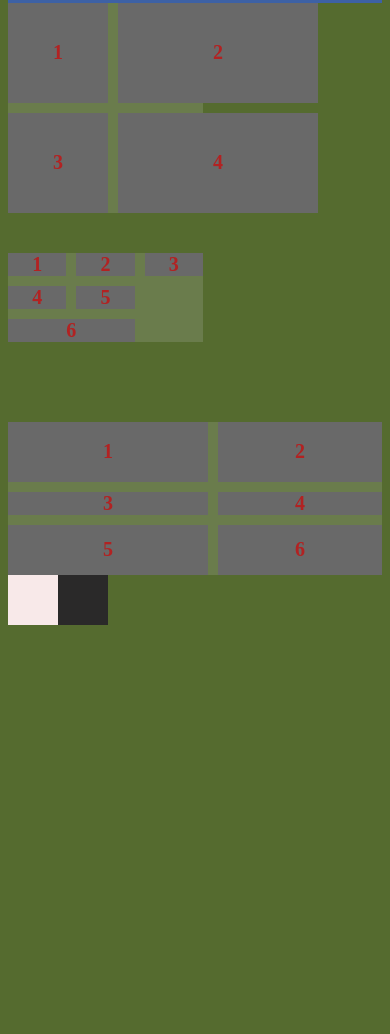
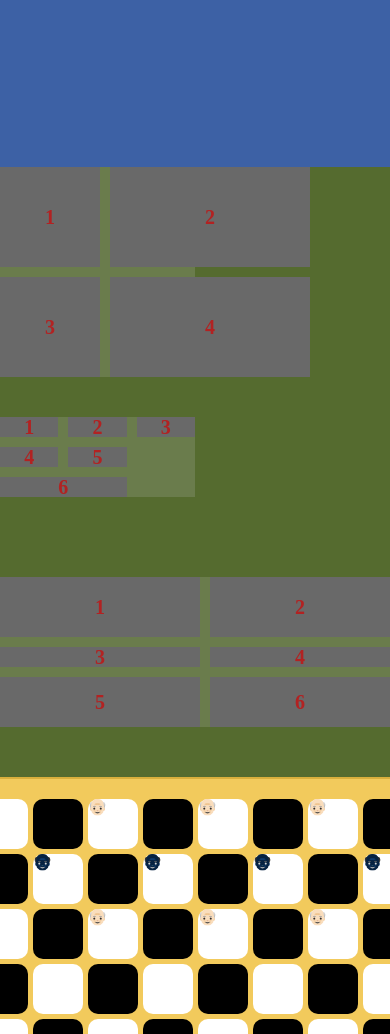
Before and after one commit to harchockk/First, a plain HTML site: page page.html in a window 390 px wide. Shown: the part 966-2000 px from the top of the page. Before the commit the page ends 1949 px from the top, so only its background shows below. Drawn offline with Linux system fonts and the light colour scheme; files that its build step writes are made by us from their sources.

Commit message:
0910
rthsr

```diff
--- a/page.css
+++ b/page.css
@@ -143,24 +143,113 @@ body{
     justify-self: stretch;
 }
 
-.board
-{
-    display: grid;
-    grid-template-columns: repeat(8,50px);
-    grid-template-rows: repeat(8,50px);
-}
-
-.square
-{
-    width:50px;
-    height:50px;
-}
-.square:nth-child(2) {background: rgb(42, 41, 41);}
-.square:nth-child(1) {background: rgb(248, 233, 233);}
 
 
 
-/* .header{grid-area: header; background: darkred;}
-.sidebar{grid-area: sidebar; background: rgb(139, 79, 0);}
-.main{grid-area: main; background: rgb(90, 122, 2);}
-.footer{grid-area: footer; background: rgb(75, 10, 119);} */
+
+.board {
+    margin: 50px;
+    display: grid;
+    grid-template-columns: repeat(8, 50px);
+    grid-template-rows: repeat(8, 50px);
+    gap: 5px;
+    padding: 20px;
+    justify-self: center;
+    border: 2px solid #d9af3d;
+    border-radius: 10px;
+    background: #f2ca5c;
+}
+
+.square{
+    width: 50px;
+    height: 50px;
+    border-radius: 10px;
+ }
+
+.square:nth-child(odd)  { background: #fff; }
+.square:nth-child(even) { background: #000; }
+
+.square:nth-child(n+9):nth-child(-n+16),
+.square:nth-child(n+25):nth-child(-n+32),
+.square:nth-child(n+41):nth-child(-n+48),
+.square:nth-child(n+57):nth-child(-n+64) {
+  filter: invert(1);
+}
+
+.photo
+{
+    width: 80%;
+    margin:0 auto;
+    background-color: darkseagreen;
+    margin: 7vw;
+    text-align: center;
+}
+
+.phi
+{
+    max-width: 100%;
+    height: auto;
+}
+
+
+.griddier
+{
+    display:grid;
+    grid-template-columns: repeat(2,1fr);
+    gap:20px;
+}
+
+.igrr
+{
+    font-size: 30px;
+    font-weight: 600;
+    color: rgb(25, 68, 27);
+    background-color: maroon;
+    padding:20px;
+    text-align:center;
+}
+
+
+
+
+
+
+
+
+
+
+
+
+
+
+
+
+
+
+
+
+
+
+
+
+@media (max-width:600px)
+{
+    .menu{
+        flex-direction: column;
+        gap:10px;
+    }
+}
+
+@media (max-width:1024px)
+{
+    .griddier{
+        grid-template-columns: repeat(2,1fr);
+    }
+}
+
+@media (max-width:600px)
+{
+    .griddier{
+        grid-template-columns: 1fr;
+    }
+}
--- a/page.html
+++ b/page.html
@@ -1,8 +1,9 @@
 <!DOCTYPE html>
 <html lang="ru">
 <head>
-
+    <meta name="viewport" content="width=device-width, iniyial scale=1.0">
     <link rel="stylesheet" href="page.css">
+    <link rel="stylesheet" href="reset.css">
     <title>Document</title>
 </head>
 <body>
@@ -53,6 +54,29 @@
 
 
     <div class="board">
+        <div class="square">👴🏻</div>
+        <div class="square"></div>
+        <div class="square">👴🏻</div>
+        <div class="square"></div>
+        <div class="square">👴🏻</div>
+        <div class="square"></div>
+        <div class="square">👴🏻</div>
+        <div class="square"></div>
+        <div class="square"></div>
+        <div class="square">👴🏻</div>
+        <div class="square"></div>
+        <div class="square">👴🏻</div>
+        <div class="square"></div>
+        <div class="square">👴🏻</div>
+        <div class="square"></div>
+        <div class="square">👴🏻</div>
+        <div class="square">👴🏻</div>
+        <div class="square"></div>
+        <div class="square">👴🏻</div>
+        <div class="square"></div>
+        <div class="square">👴🏻</div>
+        <div class="square"></div>
+        <div class="square">👴🏻</div>
         <div class="square"></div>
         <div class="square"></div>
         <div class="square"></div>
@@ -70,53 +94,46 @@
         <div class="square"></div>
         <div class="square"></div>
         <div class="square"></div>
+        <div class="square">👴🏻</div>
+        <div class="square"></div>
+        <div class="square">👴🏻</div>
+        <div class="square"></div>
+        <div class="square">👴🏻</div>
+        <div class="square"></div>
+        <div class="square">👴🏻</div>
         <div class="square"></div>
         <div class="square"></div>
+        <div class="square">👴🏻</div>
         <div class="square"></div>
+        <div class="square">👴🏻</div>
         <div class="square"></div>
+        <div class="square">👴🏻</div>
         <div class="square"></div>
+        <div class="square">👴🏻</div>
+        <div class="square">👴🏻</div>
         <div class="square"></div>
+        <div class="square">👴🏻</div>
         <div class="square"></div>
+        <div class="square">👴🏻</div>
         <div class="square"></div>
+        <div class="square">👴🏻</div>
         <div class="square"></div>
-        <div class="square"></div>
-        <div class="square"></div>
-        <div class="square"></div>
-        <div class="square"></div>
-        <div class="square"></div>
-        <div class="square"></div>
-        <div class="square"></div>
-        <div class="square"></div>
-        <div class="square"></div>
-        <div class="square"></div>
-        <div class="square"></div>
-        <div class="square"></div>
-        <div class="square"></div>
-        <div class="square"></div>
-        <div class="square"></div>
-        <div class="square"></div>
-        <div class="square"></div>
-        <div class="square"></div>
-        <div class="square"></div>
-        <div class="square"></div>
-        <div class="square"></div>
-        <div class="square"></div>
-        <div class="square"></div>
-        <div class="square"></div>
-        <div class="square"></div>
-        <div class="square"></div>
-        <div class="square"></div>
-        <div class="square"></div>
-        <div class="square"></div>
-        <div class="square"></div>
-        <div class="square"></div>
-        <div class="square"></div>
-        <div class="square"></div>
-        <div class="square"></div>
-        <div class="square"></div>
-        <div class="square"></div>
-        <div class="square"></div>
-        <div class="square"></div>
+    </div>
+
+
+    <div class ="photo">
+        <img class="phi" src="public/2897df9f91d167a042c7a1058355e238561e.png">
+    </div>
+
+
+
+    <div class="griddier">
+        <div class="igrr">1</div>
+        <div class="igrr">2</div>
+        <div class="igrr">3</div>
+        <div class="igrr">4</div>
+        <div class="igrr">5</div>
+        <div class="igrr">6</div>
     </div>
 </body>
 </html>
--- /dev/null
+++ b/styles/reset.css
@@ -0,0 +1,48 @@
+/*
+https://serp.co/tools/css-reset/
+<link rel="stylesheet" href="https://css.serp.co/css-reset/reset.css/">
+*/
+
+html, body, div, span, applet, object, iframe,
+h1, h2, h3, h4, h5, h6, p, blockquote, pre,
+a, abbr, acronym, address, big, cite, code,
+del, dfn, em, img, ins, kbd, q, s, samp,
+small, strike, strong, sub, sup, tt, var,
+b, u, i, center,
+dl, dt, dd, ol, ul, li,
+fieldset, form, label, legend,
+table, caption, tbody, tfoot, thead, tr, th, td,
+article, aside, canvas, details, embed,
+figure, figcaption, footer, header, hgroup,
+menu, nav, output, ruby, section, summary,
+time, mark, audio, video {
+ margin: 0;
+ padding: 0;
+ border: 0;
+ font-size: 100%;
+ font: inherit;
+ vertical-align: baseline;
+}
+/* HTML5 display-role reset for older browsers */
+article, aside, details, figcaption, figure,
+footer, header, hgroup, menu, nav, section {
+ display: block;
+}
+body {
+ line-height: 1;
+}
+ol, ul {
+ list-style: none;
+}
+blockquote, q {
+ quotes: none;
+}
+blockquote:before, blockquote:after,
+q:before, q:after {
+ content: '';
+ content: none;
+}
+table {
+ border-collapse: collapse;
+ border-spacing: 0;
+}
```
Also changed, not shown: index.html (+1 -0 lines), plankt.html (+2 -0 lines), site.html (+1 -0 lines).
